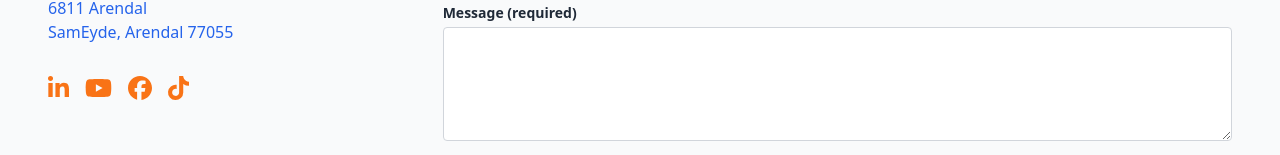
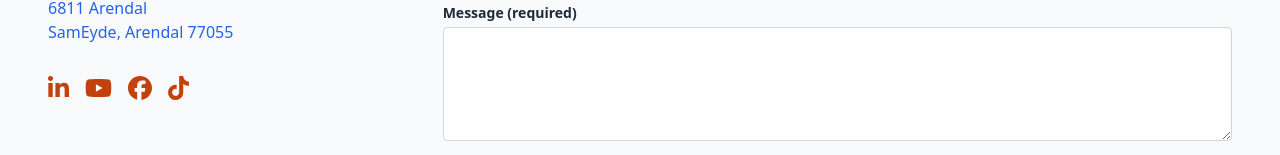
Before and after one commit to Griffin250/GriffinTechs, a React (Create React App) app: page / in a window 1280 px wide. Shown: the part 2607-2762 px from the top of the page. Built offline with nearby package versions, Linux system fonts and the light colour scheme.

Commit message:
Initial commit

```diff
--- a/src/pages/Contact.js
+++ b/src/pages/Contact.js
@@ -18,16 +18,16 @@ const ContactForm = () => {
             </p>
 
             <div className="flex space-x-4 mt-4">
-              <a href="#Home" aria-label="LinkedIn" className="text-orange-500 hover:text-blue-600 cursor-pointer">
+              <a href="#Home" aria-label="LinkedIn" className="text-orange-700 hover:text-blue-600 cursor-pointer">
                 <FontAwesomeIcon icon={faLinkedinIn} className='text-2xl'/>
               </a>
               <a href="#home" aria-label="YouTube" className="text-gray-500 hover:text-gray-700">
-                <FontAwesomeIcon icon={faYoutube} className='text-2xl text-orange-500 hover:text-red-600 cursor-pointer'/>
+                <FontAwesomeIcon icon={faYoutube} className='text-2xl text-orange-700 hover:text-red-600 cursor-pointer'/>
               </a>
-              <a href="#home" aria-label="Facebook" className=" text-orange-500 hover:text-blue-700 cursor-pointer">
+              <a href="#home" aria-label="Facebook" className=" text-orange-700 hover:text-blue-700 cursor-pointer">
                 <FontAwesomeIcon icon={faFacebook} className='text-2xl'/>
               </a>
-              <a href="#home" aria-label="Tiktok" className=" text-orange-500 hover:text-purple-900 cursor-pointer">
+              <a href="#home" aria-label="Tiktok" className=" text-orange-700 hover:text-purple-900 cursor-pointer">
                 <FontAwesomeIcon icon={faTiktok} className='text-2xl'/>
               </a>
             </div>
```
